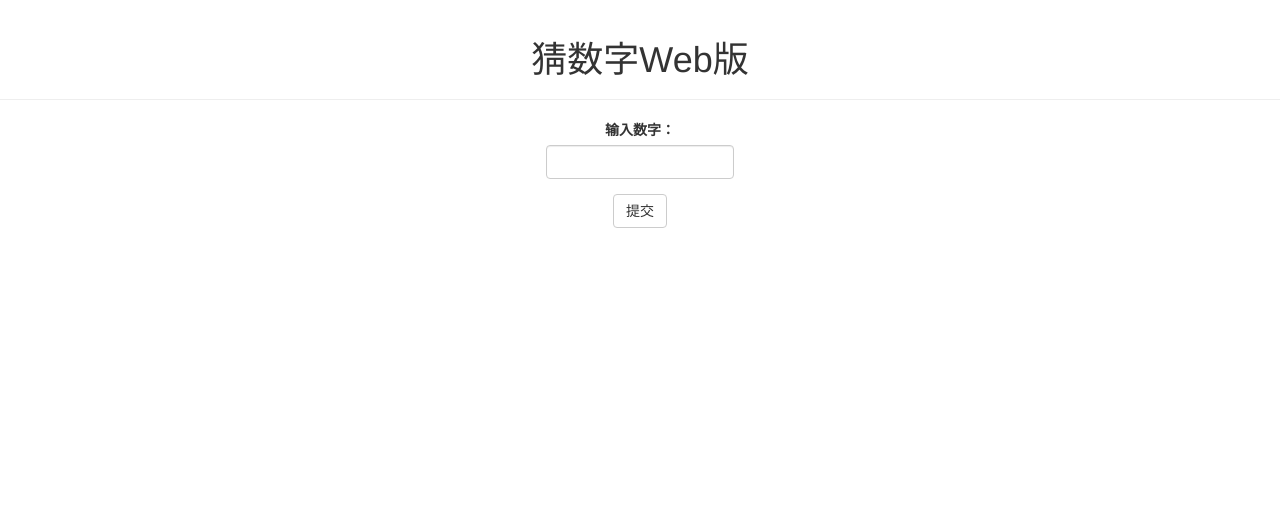
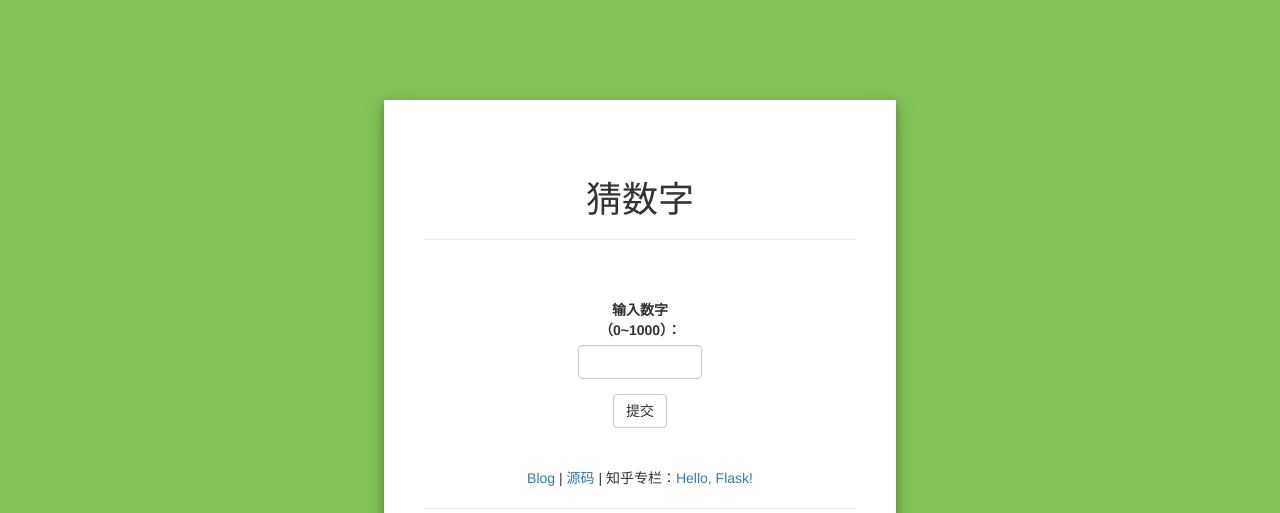
Before and after one commit to helloflask/guess, a Flask app: page /guess in a window 1280 px wide. Shown: the top 513 px of the page. Before the commit the page ends 228 px from the top, so only its background shows below. Run offline with Flask 2, Linux system fonts and the light colour scheme; some libraries are stand-ins or nearby versions; grey boxes are pictures that could not be loaded.

Commit message:
beautify UI
add a favicon

```diff
--- a/guess.py
+++ b/guess.py
@@ -30,7 +30,7 @@ def guess():
     if form.validate_on_submit():
         times -= 1
         if times == 0:
-            flash(u'你输了！')
+            flash(u'不好意思，你输了！')
             return redirect(url_for('.index'))
         answer = form.number.data
         if answer > result:
@@ -38,17 +38,17 @@ def guess():
         elif answer < result:
             flash(u'太小了！你还剩下%s次机会' % times)
         else:
-            flash(u'你赢了！')
+            flash(u'恭喜，你赢了！')
             return redirect(url_for('.index'))
     return render_template('guess.html', form=form)
 
 
 class GuessNumberForm(Form):
-    number = IntegerField(u'输入数字：', validators=[
+    number = IntegerField(u'输入数字（0~1000）：', validators=[
         Required(u'输入一个有效的数字！'),
         NumberRange(0, 1000, u'请输入0~1000以内的数字！')])
     submit = SubmitField(u'提交')
 
 
 if __name__ == '__main__':
-    app.run(debug=True)
+    app.run()
--- a/requirements.txt
+++ b/requirements.txt
@@ -4,3 +4,4 @@ Flask-WTF==0.12
 Jinja2==2.8
 Werkzeug==0.11.11
 WTForms==2.1
+gunicorn==18.0
--- a/templates/base.html
+++ b/templates/base.html
@@ -1,17 +1,48 @@
 {% extends "bootstrap/base.html" %}
+{% block title %}猜数字 - Flask{% endblock %}
+
+{% block head %}
+{{ super() }}
+<link rel="shortcut icon" href="{{ url_for('static', filename='favicon.ico') }}" type="image/x-icon">
+<style>
+    body {
+        background: #82c458;
+    }
+    .warpper {
+        width: 40%;
+        margin:100px auto;
+        padding:40px;
+        background: #fff;
+        box-shadow: 0 4px 8px 0 rgba(0, 0, 0, 0.2), 0 6px 20px 0 rgba(0, 0, 0, 0.19);
+    }
+</style>
+{% endblock %}
 
 {% block content %}
-<div class="text-center"> <!-- 使所有文字居中显示 -->
-    {% for message in get_flashed_messages() %} <!-- 使用Flask提供的函数获取flash消息 -->
+<div class="text-center">
+    <div class="warpper">
+        {% for message in get_flashed_messages() %}
         <div class="alert alert-info">
             <button type="button" class="close" data-dismiss="alert">&times;</button>
             {{ message }}
         </div>
-    {% endfor %}
-    <div class="page-header">
-        <h1>猜数字Web版</h1>
+        {% endfor %}
+        <div class="page-header">
+            <h1>猜数字</h1>
+        </div>
+        <br><br>
+        {% block page_content %}{% endblock %}
+        <div>
+            <br><br>
+            <a href="http://greyli.com" target="_blank">Blog</a> |
+            <a href="https://github.com/helloflask/guess-flask" target="_blank">源码</a> |
+            知乎专栏：<a href="https://zhuanlan.zhihu.com/flask" target="_blank">Hello, Flask!</a>
+        </div>
+        <hr>
+        <a href="http://flask.pocoo.org/">
+            <img src="http://flask.pocoo.org/static/badges/flask-powered.png"
+                 border="0" alt="Flask powered" title="Flask powered">
+        </a>
     </div>
-    <!-- 创建一个page_content用来放置其他模板里的内容 -->
-    {% block page_content %}{% endblock %}
 </div>
 {% endblock %}
--- a/templates/guess.html
+++ b/templates/guess.html
@@ -1,12 +1,10 @@
-{% extends "base.html" %} <!-- 引入基模板 -->
+{% extends "base.html" %}
 {% import "bootstrap/wtf.html" as wtf %}
 
 {% block page_content %}
 <div class="row">
-    <!-- 创建一个空的column，使表单居中显示 -->
-    <div class="col-md-5"></div>
-    <div class="col-md-2">
-        <!-- 使用Flask-Bootstrap提供的函数来生成默认样式的表单 -->
+    <div class="col-md-4"></div>
+    <div class="col-md-4">
         {{ wtf.quick_form(form) }}
     </div>
 </div>
--- a/templates/index.html
+++ b/templates/index.html
@@ -1,6 +1,5 @@
 {% extends "base.html" %}
 
 {% block page_content %}
-<!-- 传入url_for的参数是视图函数的名称 -->
 <a class="btn btn-success btn-lg" href="{{ url_for('guess') }}">开始游戏</a>
 {% endblock %}
```
Also changed, not shown: static/favicon.ico (added), 1 other file.
